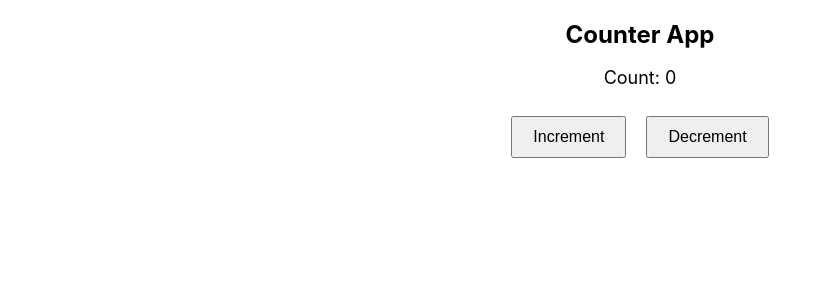
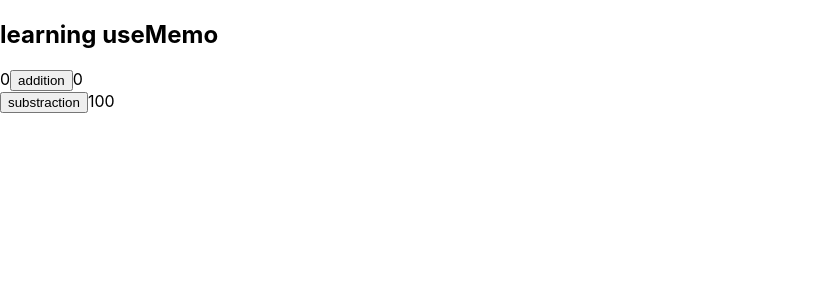
Before and after one commit to Priyanka-git98/counter-app, a React (Create React App) app: page / in a window 1280 px wide. Shown: the top 300 px of the page, without its empty margins (0-832 px from the left). Built offline with nearby package versions, Linux system fonts and the light colour scheme.

Commit message:
Hooks(useRef, useMemo, prop drilling

```diff
--- a/src/App.js
+++ b/src/App.js
@@ -1,12 +1,21 @@
-import React from 'react';
-import Counter from './components/Counter'
+import React, { createContext } from 'react';
+// import Counter from './components/Counter'
 // import MyComponent from './components/DisableButton';
+// import Useref from './components/Useref'
+// import ChildA from './components/ChildA'
+import Usememo from './components/Usememo'
+
 
 function App() {
+  // const name = 'pancy'
   return (
     <div className="App">
-      <Counter/>
+      {/* <Counter/> */}
       {/* <MyComponent/> */}
+      {/* <Useref/> */}
+      {/* <ChildA name={name}/> */}
+      <Usememo/>
+
     </div>
   );
 }
--- /dev/null
+++ b/src/components/ChildA.jsx
@@ -0,0 +1,10 @@
+import React from "react";
+import ChildB from "./ChildB";
+
+function ChildA({name}){
+return(
+    <ChildB/>
+)
+}
+
+export default ChildA;
--- /dev/null
+++ b/src/components/Usememo.jsx
@@ -0,0 +1,29 @@
+import {React, useState, useMemo} from "react";
+
+function Memo(){
+    const[add, setAdd] = useState(0)
+    const[minus, setMinus] = useState(100)
+
+    // function Multiply(){
+    //     console.log("Multiply working")
+    //     return add*10;
+    // }
+
+    const Multiply = useMemo(function multiply(){
+        console.log("Multiplication Working")
+        return add*10;
+    },[add])
+    return(
+        <div className="App">
+            <h2>learning useMemo</h2>
+            {Multiply}
+            <button onClick={() =>setAdd(add+1)}>addition</button>
+            <span>{add}</span> <br />
+            <button onClick={() => setMinus(minus-1)}>substraction</button>
+            <span>{minus}</span>
+
+        </div>
+
+    )
+}
+ export default Memo;
--- /dev/null
+++ b/src/components/Useref.jsx
@@ -0,0 +1,28 @@
+import React from "react";
+import { useState, useRef } from "react";
+
+function Useref(){
+    const refElement = useRef("");
+    const[name, setName] = useState("Diana")
+    console.log(refElement)
+
+    function Reset(){
+        setName("")
+        refElement.current.focus()
+    }
+
+    function handleInput(){
+        refElement.current.style.color="violet"
+    }
+
+return(
+    <>
+    <h1>Learning useRef</h1>
+    <input ref={refElement} type="text" value={name} onChange={(e) => setName(e.target.value)} />
+    <button onClick={Reset}>Reset</button>
+    <button onClick={handleInput}>change color</button>
+    </>
+);
+}
+
+export default Useref;
```
Also changed, not shown: src/components/ChildB.jsx (added, +9 -0 lines), src/components/ChildC.jsx (added, +13 -0 lines).
